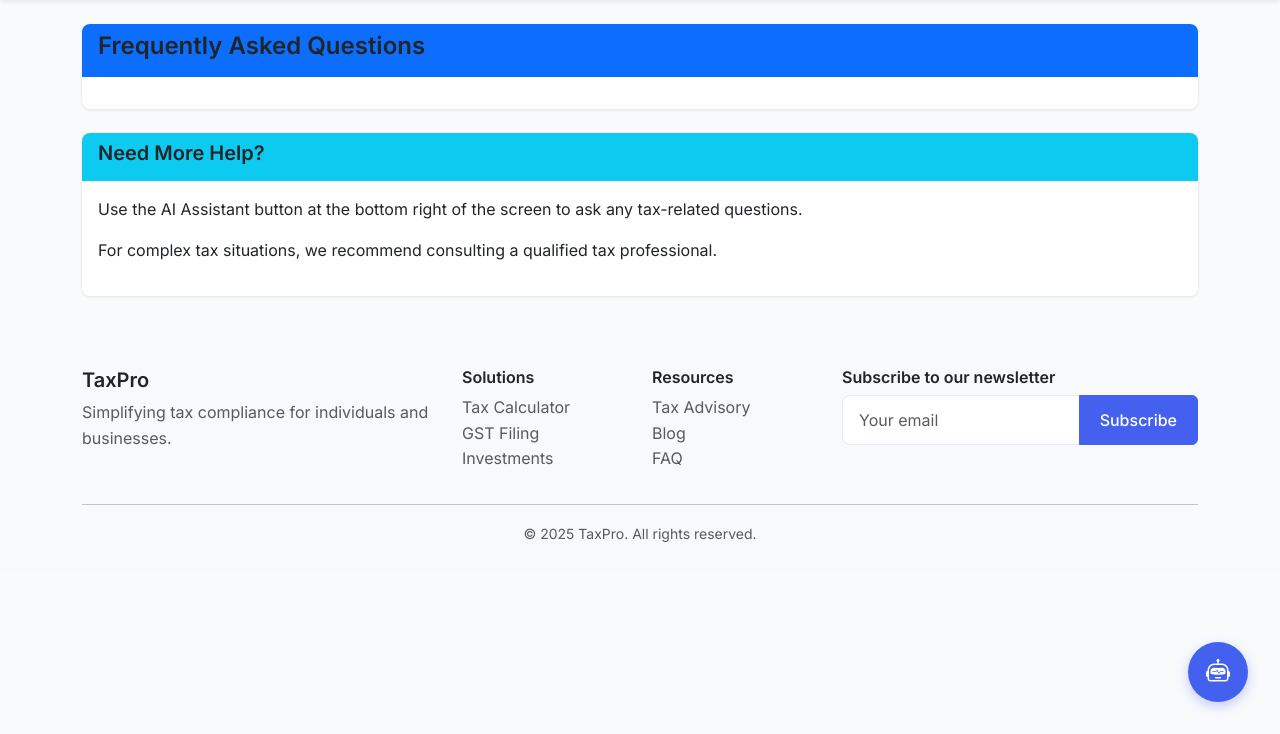
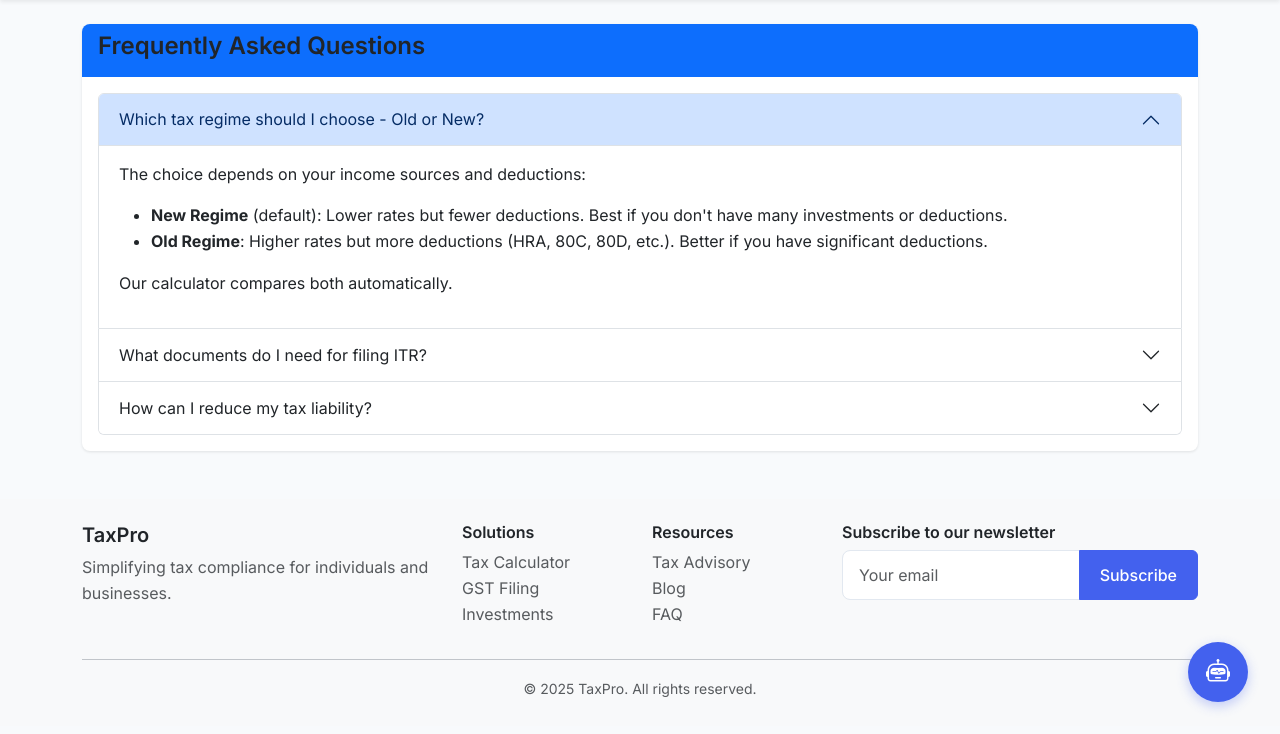
Before and after one commit to mkhekare/ITR_Bot, a Flask app: page /faq in a window 1280 px wide. Shown: the part 66-800 px from the top of the page. Run offline with Flask 3, Linux system fonts and the light colour scheme.

Commit message:
Update templates/faq.html

```diff
--- a/templates/faq.html
+++ b/templates/faq.html
@@ -6,17 +6,69 @@
         <h4>Frequently Asked Questions</h4>
     </div>
     <div class="card-body">
-        {{ faq_content|safe }}
-    </div>
-</div>
+        <div class="accordion" id="faqAccordion">
+            <!-- Question 1 -->
+            <div class="accordion-item">
+                <h2 class="accordion-header">
+                    <button class="accordion-button" type="button" data-bs-toggle="collapse" data-bs-target="#q1">
+                        Which tax regime should I choose - Old or New?
+                    </button>
+                </h2>
+                <div id="q1" class="accordion-collapse collapse show" data-bs-parent="#faqAccordion">
+                    <div class="accordion-body">
+                        <p>The choice depends on your income sources and deductions:</p>
+                        <ul>
+                            <li><strong>New Regime</strong> (default): Lower rates but fewer deductions. Best if you don't have many investments or deductions.</li>
+                            <li><strong>Old Regime</strong>: Higher rates but more deductions (HRA, 80C, 80D, etc.). Better if you have significant deductions.</li>
+                        </ul>
+                        <p>Our calculator compares both automatically.</p>
+                    </div>
+                </div>
+            </div>
 
-<div class="card mt-4">
-    <div class="card-header bg-info text-white">
-        <h5>Need More Help?</h5>
-    </div>
-    <div class="card-body">
-        <p>Use the AI Assistant button at the bottom right of the screen to ask any tax-related questions.</p>
-        <p>For complex tax situations, we recommend consulting a qualified tax professional.</p>
+            <!-- Question 2 -->
+            <div class="accordion-item">
+                <h2 class="accordion-header">
+                    <button class="accordion-button collapsed" type="button" data-bs-toggle="collapse" data-bs-target="#q2">
+                        What documents do I need for filing ITR?
+                    </button>
+                </h2>
+                <div id="q2" class="accordion-collapse collapse" data-bs-parent="#faqAccordion">
+                    <div class="accordion-body">
+                        <p>Essential documents include:</p>
+                        <ul>
+                            <li>Form 16 (for salaried individuals)</li>
+                            <li>Bank statements (for interest income)</li>
+                            <li>Investment proofs (80C, 80D, etc.)</li>
+                            <li>Rent receipts (if claiming HRA)</li>
+                            <li>Home loan interest certificate</li>
+                            <li>Capital gains statements (if applicable)</li>
+                        </ul>
+                    </div>
+                </div>
+            </div>
+
+            <!-- Additional Questions... -->
+            <div class="accordion-item">
+                <h2 class="accordion-header">
+                    <button class="accordion-button collapsed" type="button" data-bs-toggle="collapse" data-bs-target="#q3">
+                        How can I reduce my tax liability?
+                    </button>
+                </h2>
+                <div id="q3" class="accordion-collapse collapse" data-bs-parent="#faqAccordion">
+                    <div class="accordion-body">
+                        <p>Common tax-saving options:</p>
+                        <ul>
+                            <li><strong>Section 80C:</strong> Invest up to ₹1.5L in PPF, ELSS, NSC, etc.</li>
+                            <li><strong>Section 80D:</strong> Health insurance premiums</li>
+                            <li><strong>HRA:</strong> House Rent Allowance exemption</li>
+                            <li><strong>Home Loan:</strong> Interest deduction under Section 24</li>
+                            <li><strong>NPS:</strong> Additional ₹50,000 under 80CCD(1B)</li>
+                        </ul>
+                    </div>
+                </div>
+            </div>
+        </div>
     </div>
 </div>
 {% endblock %}
```
